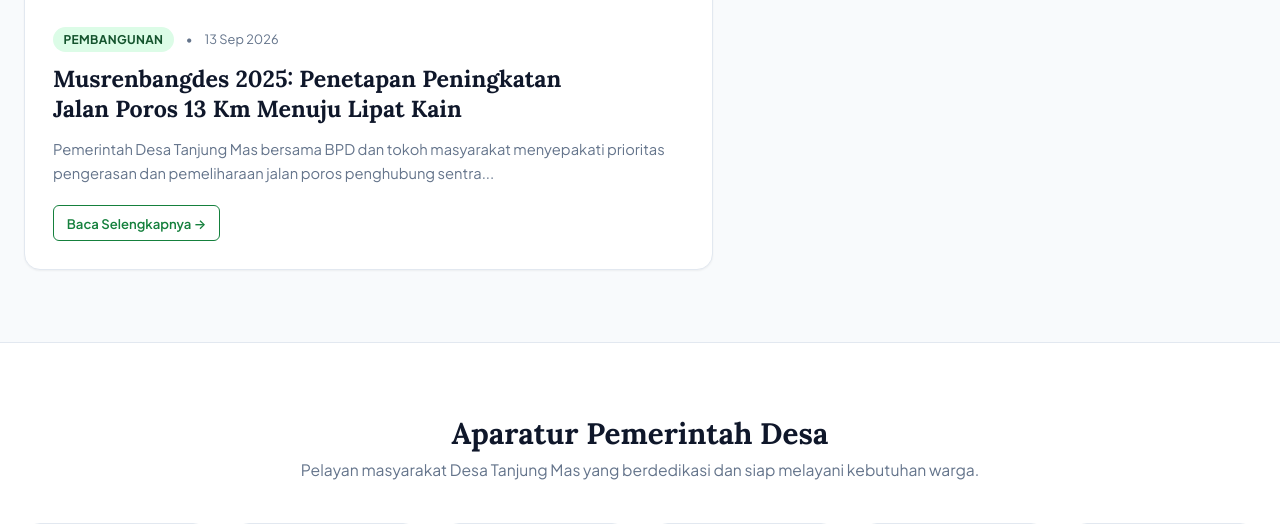
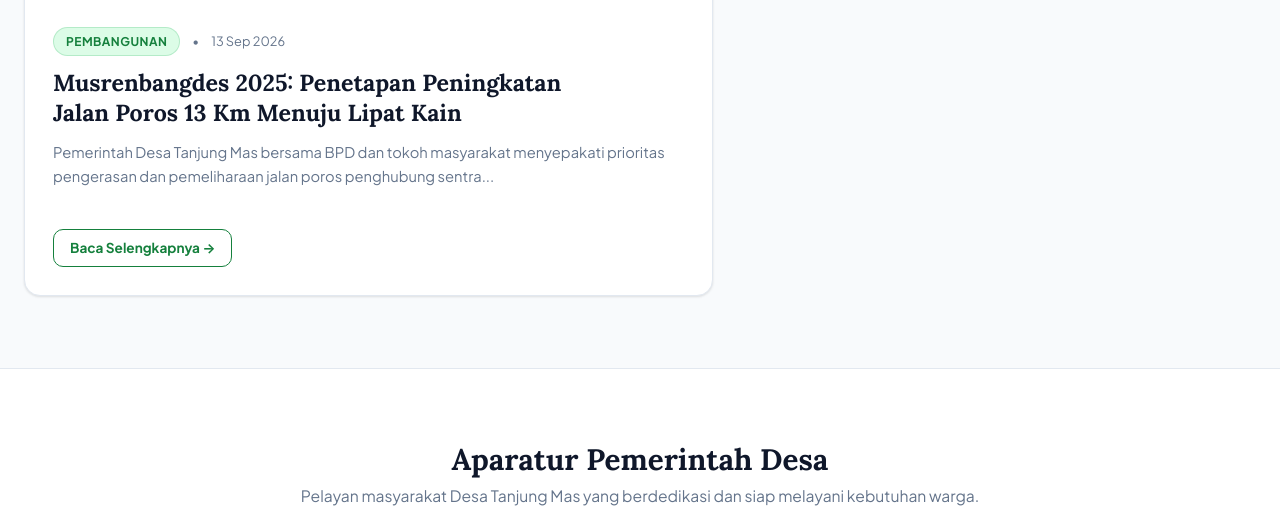
Before and after one commit to nakapediaa-afk/desa-tanjungmas, a Laravel app: page / in a window 1280 px wide. Shown: the part 1778-2302 px from the top of the page. Run offline with Laravel 12, Linux system fonts and the light colour scheme; data comes from the database, SQL or seed files in the repository.

Commit message:
style: comprehensive dark mode audit and contrast overhaul across all pages and badges

```diff
--- a/public/css/desa.css
+++ b/public/css/desa.css
@@ -6,49 +6,69 @@
 @import url('https://fonts.googleapis.com/css2?family=Plus+Jakarta+Sans:ital,wght@0,400;0,500;0,600;0,700;0,800;1,400&family=Lora:ital,wght@0,500;0,600;0,700;1,500;1,600&display=swap');
 
 :root {
-  /* Colors */
-  --clr-forest-950: #052e16;
+  /* OKLCH Color Palette - Tailored for Government & Rural Riau */
+  --clr-forest-950: #064e3b;
   --clr-forest-900: #14532d;
   --clr-forest-800: #166534;
   --clr-forest-700: #15803d;
   --clr-forest-600: #16a34a;
   --clr-forest-500: #22c55e;
+  --clr-forest-400: #4ade80;
+  --clr-forest-300: #86efac;
+  --clr-forest-200: #bbf7d0;
   --clr-forest-100: #dcfce7;
   --clr-forest-50:  #f0fdf4;
 
+  --clr-gold-800: #92400e;
   --clr-gold-700: #b45309;
   --clr-gold-600: #d97706;
   --clr-gold-500: #f59e0b;
   --clr-gold-100: #fef3c7;
+  --clr-gold-50:  #fffbeb;
 
-  --clr-ink-950: #090d16;
+  --clr-ink-950: #020617;
   --clr-ink-900: #0f172a;
   --clr-ink-800: #1e293b;
   --clr-ink-700: #334155;
   --clr-ink-600: #475569;
+  --clr-ink-500: #64748b;
   --clr-ink-400: #94a3b8;
+  --clr-ink-300: #cbd5e1;
   --clr-ink-200: #e2e8f0;
   --clr-ink-100: #f1f5f9;
   --clr-ink-50:  #f8fafc;
 
-  /* Semantic Theme Tokens */
+  /* Semantic Theme Tokens - Light Mode */
   --bg-body: #f8fafc;
   --bg-surface: #ffffff;
   --bg-surface-elevated: #ffffff;
-  --bg-subtle: #f0fdf4;
+  --bg-subtle: #f1f5f9;
   --border-subtle: #e2e8f0;
   --border-strong: #cbd5e1;
 
-  --text-main: #1e293b;
+  --text-main: #334155;
   --text-muted: #64748b;
   --text-heading: #0f172a;
-  --text-inverse: #ffffff;
 
   --brand-primary: #15803d;
-  --brand-primary-dark: #14532d;
+  --brand-primary-hover: #166534;
   --brand-primary-light: #dcfce7;
+  --brand-primary-text: #14532d;
+
   --brand-accent: #d97706;
+  --brand-accent-hover: #b45309;
   --brand-accent-light: #fef3c7;
+  --brand-accent-text: #92400e;
+
+  --brand-blue: #0284c7;
+  --brand-blue-light: #e0f2fe;
+  --brand-blue-text: #075985;
+
+  --shadow-xs: 0 1px 2px rgba(0, 0, 0, 0.05);
+  --shadow-sm: 0 1px 3px rgba(0, 0, 0, 0.08), 0 1px 2px rgba(0, 0, 0, 0.04);
+  --shadow-md: 0 4px 6px -1px rgba(0, 0, 0, 0.08), 0 2px 4px -1px rgba(0, 0, 0, 0.04);
+  --shadow-lg: 0 10px 15px -3px rgba(0, 0, 0, 0.08), 0 4px 6px -2px rgba(0, 0, 0, 0.04);
+  --shadow-xl: 0 20px 25px -5px rgba(0, 0, 0, 0.08), 0 10px 10px -5px rgba(0, 0, 0, 0.03);
 
   --radius-sm: 6px;
   --radius-md: 10px;
@@ -56,12 +76,7 @@
   --radius-xl: 24px;
   --radius-full: 9999px;
 
-  --shadow-sm: 0 1px 2px 0 rgba(0, 0, 0, 0.05);
-  --shadow-md: 0 4px 6px -1px rgba(0, 0, 0, 0.07), 0 2px 4px -2px rgba(0, 0, 0, 0.05);
-  --shadow-lg: 0 10px 15px -3px rgba(0, 0, 0, 0.08), 0 4px 6px -4px rgba(0, 0, 0, 0.04);
-  --shadow-xl: 0 20px 25px -5px rgba(0, 0, 0, 0.08), 0 8px 10px -6px rgba(0, 0, 0, 0.03);
-
-  --font-sans: 'Plus Jakarta Sans', -apple-system, BlinkMacSystemFont, 'Segoe UI', Roboto, sans-serif;
+  --font-sans: 'Plus Jakarta Sans', system-ui, -apple-system, BlinkMacSystemFont, 'Segoe UI', Roboto, sans-serif;
   --font-serif: 'Lora', Georgia, Cambria, 'Times New Roman', serif;
 
   --header-height: 76px;
@@ -538,30 +565,95 @@ h1, h2, h3, h4, h5, h6 {
   cursor: pointer;
 }
 
-/* Badges */
+
+/* Badges - Light & Dark Mode Perfect Contrast */
 .badge {
   display: inline-flex;
   align-items: center;
   gap: 0.35rem;
-  padding: 0.2rem 0.65rem;
+  padding: 0.25rem 0.75rem;
   border-radius: var(--radius-full);
   font-size: 0.75rem;
   font-weight: 700;
-  letter-spacing: 0.03em;
+  letter-spacing: 0.04em;
   text-transform: uppercase;
+  transition: all 0.2s ease;
 }
 .badge-primary {
   background: var(--brand-primary-light);
-  color: var(--clr-forest-900);
+  color: var(--brand-primary);
+  border: 1px solid rgba(22, 163, 74, 0.2);
 }
+[data-theme="dark"] .badge-primary {
+  background: rgba(34, 197, 94, 0.18);
+  color: #4ade80;
+  border-color: rgba(74, 222, 128, 0.35);
+  box-shadow: 0 0 10px rgba(74, 222, 128, 0.1);
+}
+
 .badge-accent {
   background: var(--brand-accent-light);
-  color: var(--clr-gold-700);
+  color: var(--brand-accent-text);
+  border: 1px solid rgba(245, 158, 11, 0.2);
 }
+[data-theme="dark"] .badge-accent {
+  background: rgba(245, 158, 11, 0.18);
+  color: #fbbf24;
+  border-color: rgba(251, 191, 36, 0.35);
+}
+
 .badge-neutral {
-  background: var(--clr-ink-100);
-  color: var(--clr-ink-700);
+  background: var(--bg-subtle);
+  color: var(--text-muted);
+  border: 1px solid var(--border-subtle);
 }
+[data-theme="dark"] .badge-neutral {
+  background: rgba(255, 255, 255, 0.06);
+  color: #cbd5e1;
+  border-color: rgba(255, 255, 255, 0.12);
+}
+
+/* News Headline & Link */
+.news-headline a {
+  color: var(--text-heading);
+  text-decoration: none;
+  transition: color 0.18s ease;
+}
+.news-headline a:hover {
+  color: var(--brand-primary);
+}
+
+/* Universal Read More Button */
+.btn-read-more {
+  display: inline-flex;
+  align-items: center;
+  gap: 0.4rem;
+  padding: 0.45rem 1rem;
+  border-radius: var(--radius-md);
+  font-size: 0.85rem;
+  font-weight: 700;
+  color: var(--brand-primary);
+  border: 1px solid var(--brand-primary);
+  background: transparent;
+  transition: all 0.2s cubic-bezier(0.16, 1, 0.3, 1);
+  text-decoration: none;
+}
+.btn-read-more:hover {
+  background: var(--brand-primary);
+  color: #ffffff;
+  transform: translateX(3px);
+  box-shadow: 0 4px 12px rgba(34, 197, 94, 0.25);
+}
+[data-theme="dark"] .btn-read-more {
+  color: #4ade80;
+  border-color: #4ade80;
+}
+[data-theme="dark"] .btn-read-more:hover {
+  background: #4ade80;
+  color: #090e17;
+  box-shadow: 0 4px 14px rgba(74, 222, 128, 0.3);
+}
+
 
 /* ==========================================================================
    CONTENT LAYOUT & OTHER COMPONENTS
--- a/resources/views/home.blade.php
+++ b/resources/views/home.blade.php
@@ -140,8 +140,8 @@
                         </h3>
                         <p class="news-excerpt">{{ Str::limit($featured->ringkasan, 140) }}</p>
                     </div>
-                    <div>
-                        <a href="{{ route('berita.show', $featured->slug) }}" class="btn btn-outline btn-sm" style="color:var(--brand-primary); border-color:var(--brand-primary);">
+                    <div style="margin-top:1.25rem;">
+                        <a href="{{ route('berita.show', $featured->slug) }}" class="btn-read-more">
                             Baca Selengkapnya &rarr;
                         </a>
                     </div>
```
Also changed, not shown: other parts of public/css/desa.css (+18 -6 lines), other parts of resources/views/home.blade.php (+22 -22 lines), resources/views/berita/index.blade.php (+4 -4 lines).
